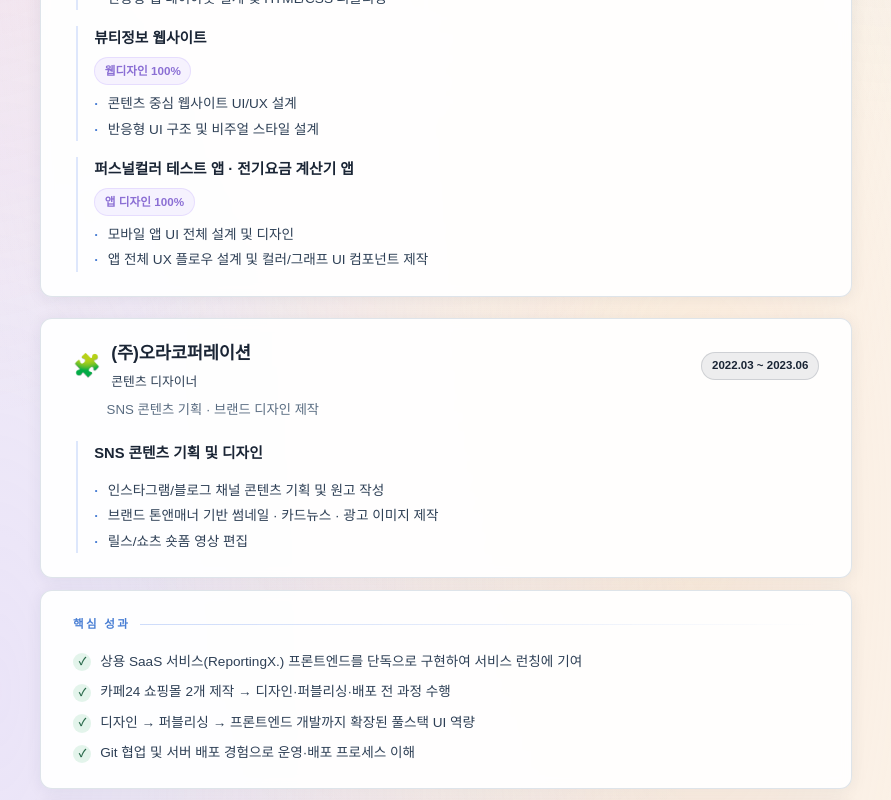
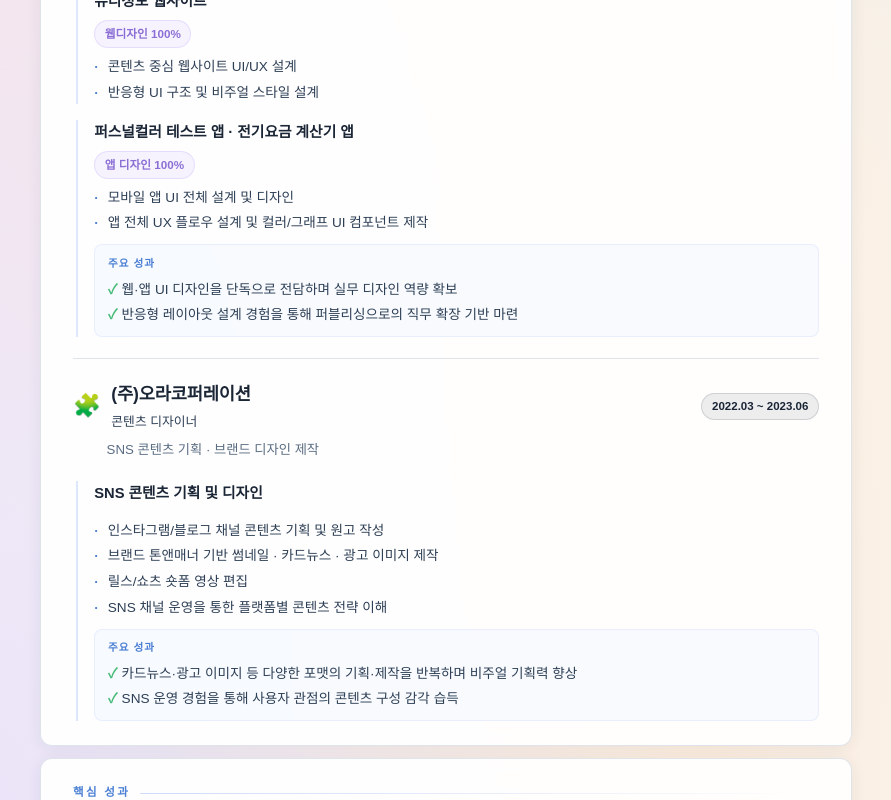
Before and after one commit to yurim-web/resume, a React (Vite) app: page / in a window 1280 px wide. Shown: the part 2000-2800 px from the top of the page, without its empty margins (194-1085 px from the left). Built offline with nearby package versions, Linux system fonts and the light colour scheme; a web font is replaced by a local one.

Commit message:
fix: Work Experience 타이틀을 카드 안으로 이동
- App.jsx에서 별도 렌더링하던 섹션 타이틀을 Career 컴포넌트 내부로 통합
- 회사별 카드 대신 하나의 카드 안에서 구분선으로 분리

```diff
--- a/src/App.jsx
+++ b/src/App.jsx
@@ -14,10 +14,6 @@ function App() {
       <AboutMe />
       <Skills />
 
-      {/* Work Experience 섹션 타이틀 + Career 목록 */}
-      <div className={styles.sectionTitleWrap}>
-        <p className="section-title">Work Experience</p>
-      </div>
       <Career />
 
       <Achievements />
--- a/src/components/Career.jsx
+++ b/src/components/Career.jsx
@@ -91,6 +91,10 @@ const careers = [
           '모바일 앱 UI 전체 설계 및 디자인',
           '앱 전체 UX 플로우 설계 및 컬러/그래프 UI 컴포넌트 제작',
         ],
+        achievements: [
+          '웹·앱 UI 디자인을 단독으로 전담하며 실무 디자인 역량 확보',
+          '반응형 레이아웃 설계 경험을 통해 퍼블리싱으로의 직무 확장 기반 마련',
+        ],
       },
     ],
   },
@@ -107,6 +111,11 @@ const careers = [
           '인스타그램/블로그 채널 콘텐츠 기획 및 원고 작성',
           '브랜드 톤앤매너 기반 썸네일 · 카드뉴스 · 광고 이미지 제작',
           '릴스/쇼츠 숏폼 영상 편집',
+          'SNS 채널 운영을 통한 플랫폼별 콘텐츠 전략 이해',
+        ],
+        achievements: [
+          '카드뉴스·광고 이미지 등 다양한 포맷의 기획·제작을 반복하며 비주얼 기획력 향상',
+          'SNS 운영 경험을 통해 사용자 관점의 콘텐츠 구성 감각 습득',
         ],
       },
     ],
@@ -115,10 +124,11 @@ const careers = [
 
 export default function Career() {
   return (
-    <section className={styles.section}>
+    <section className={`card ${styles.section}`}>
+      <p className="section-title">Work Experience</p>
       <div className={styles.careerList}>
         {careers.map((career, ci) => (
-          <div key={ci} className={`card ${styles.careerCard}`}>
+          <div key={ci} className={styles.careerCard}>
             {/* Company Header */}
             <div className={styles.companyHeader}>
               <div className={styles.companyLeft}>
```
